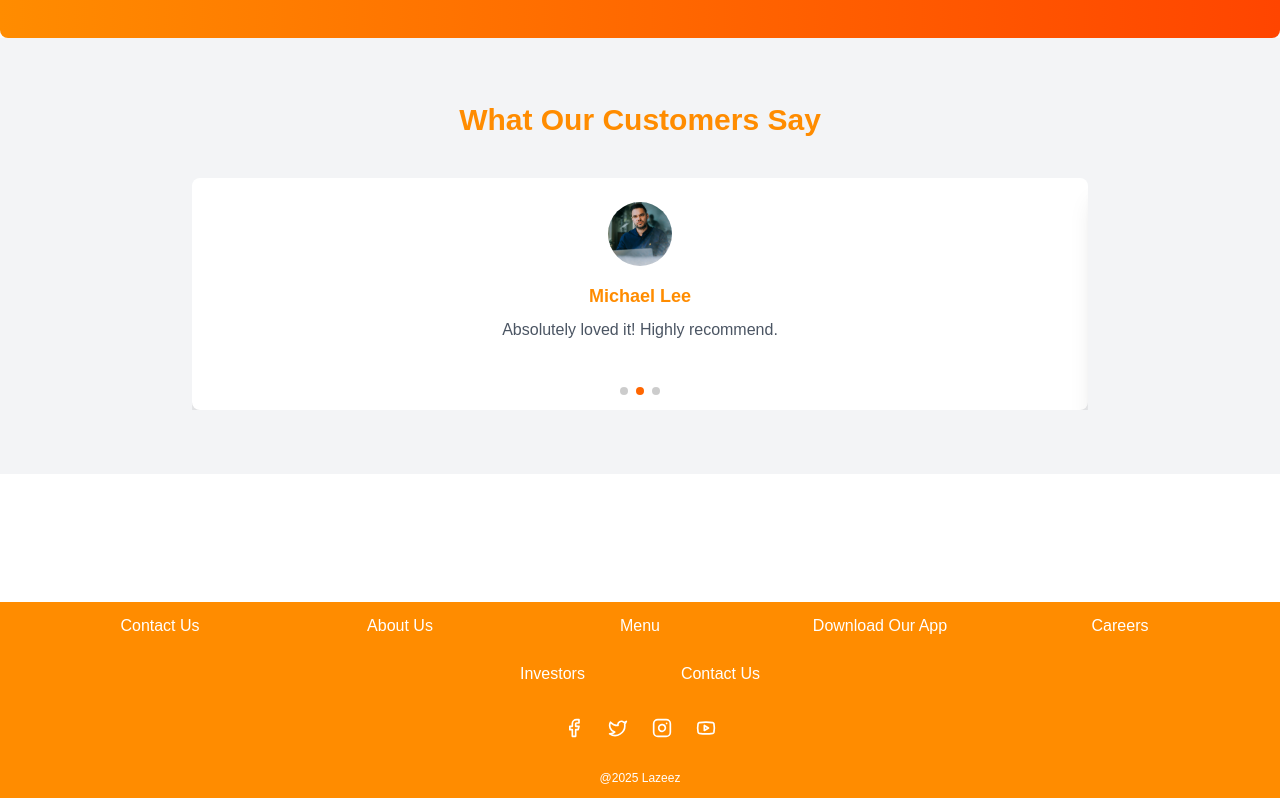
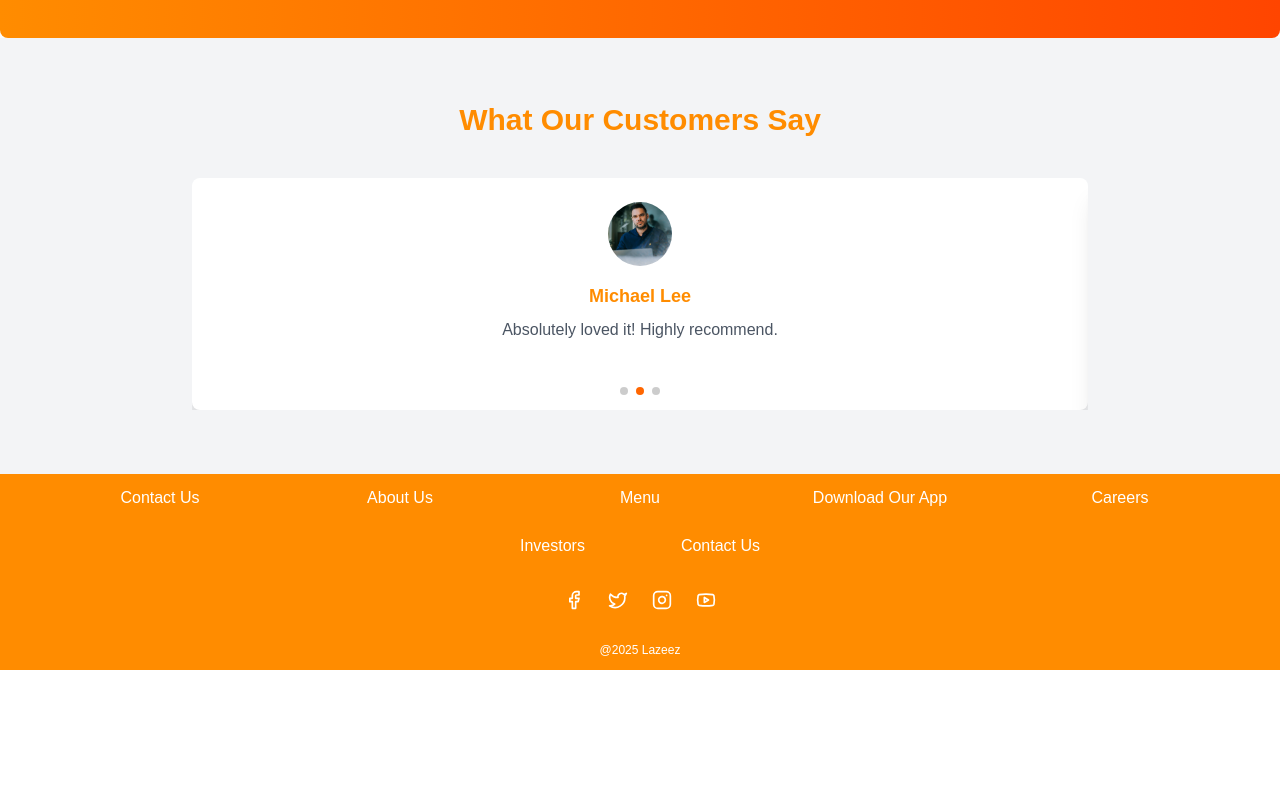
Before and after one commit to Raghdaa99/restaurant-website, a Vue app: page / in a window 1280 px wide. Shown: the part 2156-2954 px from the top of the page. After the commit the page ends 2826 px from the top, so only its background shows below. Built offline with nearby package versions, Linux system fonts and the light colour scheme; a web font is replaced by a local one.

Commit message:
Update margin top.vue

```diff
--- a/src/App.vue
+++ b/src/App.vue
@@ -4,7 +4,7 @@
       <Navbar />
     </div>
     <router-view />
-    <div class="mt-32  ">
+    <div>
       <Footer/>
     </div>
 
```
